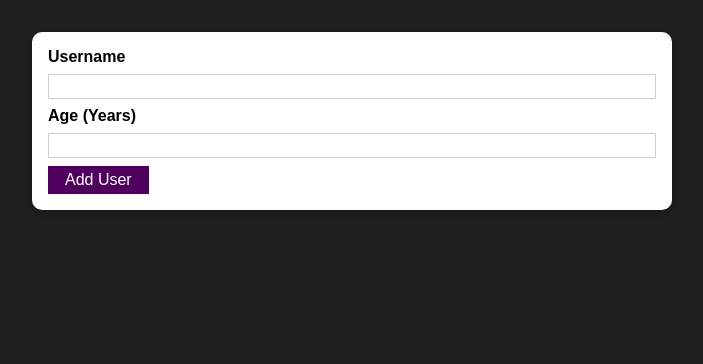
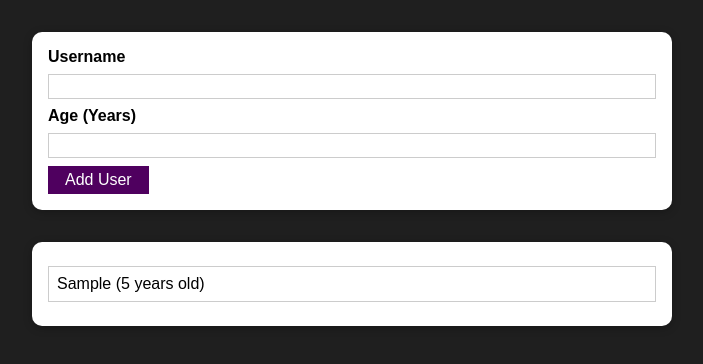
Before and after one commit to bakkaSansanBakka/User-Manage-App, a React (Create React App) app: page / in a window 1280 px wide. Both pictures are taken after typing "Sample", "5" into the empty fields and a click on the button "Add User". Shown: the top 364 px of the page, without its empty margins (288-991 px from the left). Built offline with nearby package versions, Linux system fonts and the light colour scheme.

Commit message:
added users list to show on the page

```diff
--- a/src/App.js
+++ b/src/App.js
@@ -1,13 +1,26 @@
-import React from "react";
+import React, { useState } from "react";
 
 import AddUser from "./components/Users/AddUser";
+import UserList from "./components/Users/UserList";
 
 //import "./App.css";
 
 const App = () => {
+  const [usersList, setUsersList] = useState([]);
+
+  const addUserHandler = (uName, uAge) => {
+    setUsersList((prevUsersList) => {
+      return [
+        ...prevUsersList,
+        { name: uName, age: uAge, id: Math.random().toString() },
+      ];
+    });
+  };
+
   return (
     <div>
-      <AddUser />
+      <AddUser onAddUser={addUserHandler} />
+      <UserList users={usersList} />
     </div>
   );
 };
--- a/src/components/Users/AddUser.js
+++ b/src/components/Users/AddUser.js
@@ -19,7 +19,7 @@
       return;
     }
 
-    console.log(enteredUsername, enteredAge);
+    props.onAddUser(enteredUsername, enteredAge);
 
     setEnteredUsername("");
     setEnteredAge("");
--- /dev/null
+++ b/src/components/Users/UserList.js
@@ -0,0 +1,20 @@
+import React from "react";
+
+import Card from "../UI/Card";
+import styles from "./UserList.module.css";
+
+const UserList = (props) => {
+  return (
+    <Card className={styles.users}>
+      <ul>
+        {props.users.map((user) => (
+          <li key={user.id}>
+            {user.name} ({user.age} years old)
+          </li>
+        ))}
+      </ul>
+    </Card>
+  );
+};
+
+export default UserList;
--- /dev/null
+++ b/src/components/Users/UserList.module.css
@@ -0,0 +1,16 @@
+.users {
+  margin: 2rem auto;
+  width: 90%;
+  max-width: 40rem;
+}
+
+.users ul {
+  list-style: none;
+  padding: 1rem;
+}
+
+.users li {
+  border: 1px solid #ccc;
+  margin: 0.5rem 0;
+  padding: 0.5rem;
+}
```
Also changed, not shown: 1 other file (tests, documents, lock files or other folders).
